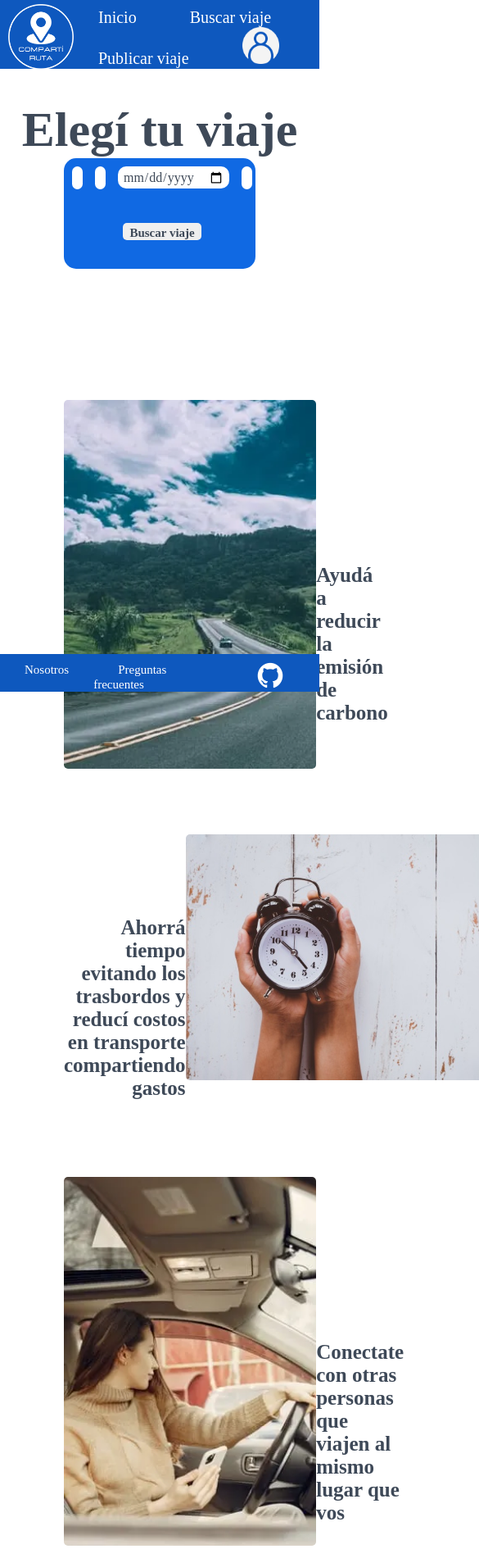
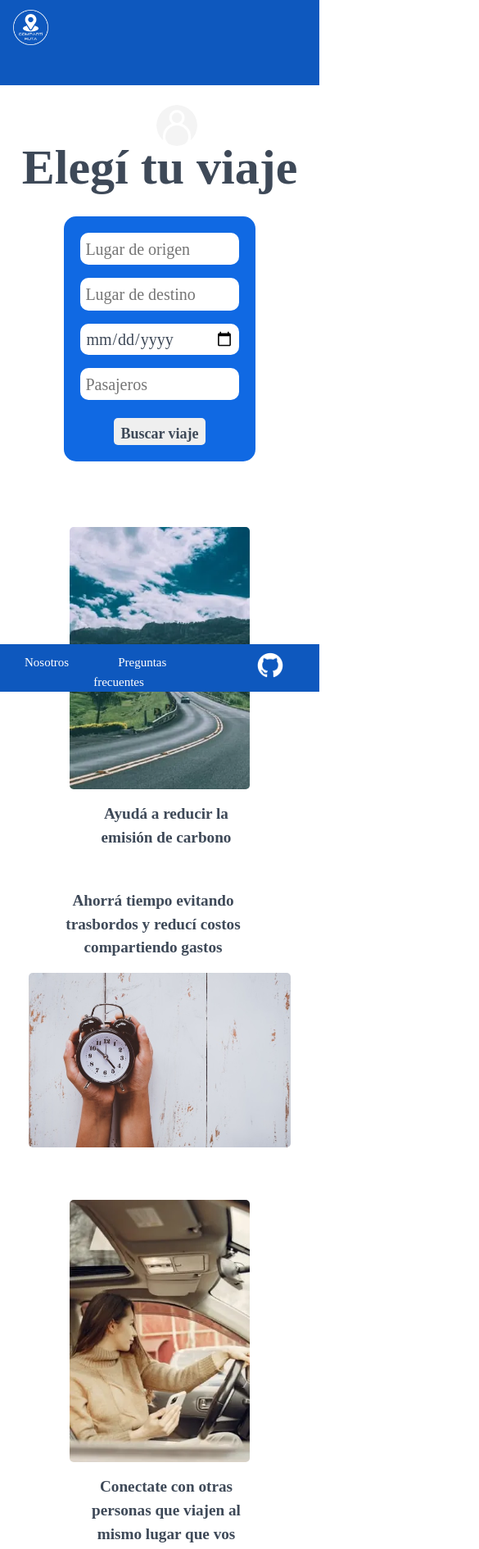
Before and after one commit to rafaeladominici/comparti-ruta, a plain HTML site: page index.html in a window 390 px wide. Shown: the top 1890 px of the page at 82% size, 585 px wide, since content can reach past the window. Drawn offline with nearby package versions, Linux system fonts and the light colour scheme; a web font is replaced by a local one.

Commit message:
1007 Prueba responsive Index

```diff
--- a/css/style.css
+++ b/css/style.css
@@ -15,15 +15,15 @@
 */
 
 
-/* INDEX - Header */
+/* ---------------------- INDEX - Header ---------------------- */
 .header-container {
     background-color: #0e58be;
-    padding: 0px;
+    padding: 0;
     position: sticky;
-    top: 0px;
-    z-index: 999%;
+    top: 0;
     width: 100%;
-    height: 10vh;
+    height: 6.5rem;
+    margin: auto;
 }
 
 /* Logo */
@@ -32,22 +32,24 @@
 }
 
 .header-logo img {
-    width: 90px;
+    width: 15%;
     height: auto;
-    padding-left: 10px;
-    padding-top: 5px;
+    padding-left: 1rem;
+    padding-top: 0.75rem;
+    padding-bottom: 1rem;
 }
 
 /* Barra menú */
 .header-menu {
     justify-content: flex-end;
-    font-size: 20px;
+    font-size: 22px;
     text-decoration: none;
     display: flex;
+    padding-right: 2rem;
 }
 
 .header-menu ul {
-    padding-top: 10px;
+    padding-top: 1.5rem;
     list-style: none;
 }
 
@@ -57,7 +59,7 @@
 }
 
 .header-menu ul li a {
-    margin: 0 30px;
+    margin: 0 2rem;
     text-decoration: none;
     color: #ffffff;
 }
@@ -66,7 +68,7 @@
     cursor: pointer;
     color: #ffffff;
     background-color: #ffffff7c;
-    padding: 5px 10px 0px 10px;
+    padding: 10px 10px 0px 10px;
     border-radius: 5px;
     display: block;
 }
@@ -75,49 +77,54 @@
 .header-menu ul ul {
     position: absolute;
     display: none;
-    margin-block-start: 0px;
+    margin-block-start: 0rem;
     background-color: #0e58be;
-    right: 10px;
+    right: 1rem;
     min-width: 200px;
-    border-bottom-left-radius: 5px;
-    border-bottom-left-radius: 5px;
+    border-radius: 5px;
 }
 
 .header-menu ul ul li {
     display: list-item;
-    font-size: 18px;
+    font-size: 20px;
     text-align: left;
+    padding-bottom: 5px;
 }
 
 .header-menu ul li:hover ul {
     display: block;
 }
 
-/* Avatar de sign on */
-.header-menu ul li a img {
-    width: 45px;
+/* Avatar sign on */
+.header-menu ul li img {
+    width: 50px;
     align-items: right;
 }
 
+.header-menu ul li img:hover {
+    cursor: pointer;
+}
+
 /* Foto perfil */
-.header-menu ul li .foto-perfil img {
-    width: 45px;
+.header-menu ul li img {
+    width: 50px;
     align-items: right;
     border-radius: 25px;
 }
 
-/* INDEX - Preferencias viaje */
-/* Título */
-.titulo-elegi-viaje {
-    font-size: 40px;
+/* Preferencias viaje */
+.titulo-elegi-viaje h2 {
+    font-size: 60px;
     text-align: center;
-    padding-top: 40px;
+    padding-top: 4rem;
     color: #3E4958;
+    font-weight: bold;
+    padding-bottom: 1rem;
 }
 
 /* Grid-box preferencias */
 .container-grid-pref-dos {
-    padding: 10px;
+    padding: 20px;
     text-align: center;
     background-color: #1069e3;
     max-width: 60%;
@@ -125,15 +132,14 @@
     display: grid;
     grid-template-columns: 1fr 1fr 1fr 1fr;
     grid-template-rows: 50px 50px;
-    grid-gap: 15px;
+    grid-gap: 1rem;
     border-radius: 15px;
 }
 
-/* search from */
 .container-grid-pref-dos .origen {
     grid-column: 1 / 1;
     grid-row: 1 / 1;
-    font-size: 1rem;
+    font-size: 20px;
     padding-left: 5px;
     border-style: inherit;
     border-radius: 10px;
@@ -143,11 +149,10 @@
     background-color: #ffffff;
 }
 
-/* search to */
 .container-grid-pref-dos .destino {
     grid-column: 2 / 2;
     grid-row: 1 / 1;
-    font-size: 1rem;
+    font-size: 20px;
     padding-left: 5px;
     border-style: inherit;
     border-radius: 10px;
@@ -157,11 +162,10 @@
     background-color: #ffffff;
 }
 
-/* calendar */
 .container-grid-pref-dos .calendar .calendar {
     grid-column: 3 / 3;
     grid-row: 1 / 1;
-    font-size: 1rem;
+    font-size: 20px;
     padding-left: 5px;
     border-style: inherit;
     border-radius: 10px;
@@ -172,11 +176,10 @@
     color: #3E4958;
 }
 
-/* passenger */
 .container-grid-pref-dos .passenger .number {
     grid-column: 4 / 4;
     grid-row: 1 / 1;
-    font-size: 1rem;
+    font-size: 20px;
     padding-left: 5px;
     border-style: inherit;
     border-radius: 10px;
@@ -184,6 +187,7 @@
     width: 100%;
     padding: .290rem .400rem;
     background-color: #ffffff;
+    color: #3E4958;
 }
 
 /* Search button */
@@ -191,9 +195,9 @@
     cursor: pointer;
     grid-column: 2 / 4;
     grid-row: 2 / 2;
-    font-size: 15px;
+    font-size: 18px;
     font-weight: bold;
-    padding: 4px 8px 0px 8px;
+    padding: 6px 8px 0px 8px;
     border: inherit;
     border-radius: 5px;
     color: #3E4958;
@@ -204,10 +208,13 @@
     color: #000000;
 }
 
-/* Container BENEFICIOS */
-/* Beneficio 1*/
+/* Beneficios */
+
+.beneficios {
+    padding-top: 5rem;
+}
+
 .benef1-container {
-    padding-top: 10rem;
     text-align: center;
     max-width: 60%;
     margin: auto;
@@ -216,7 +223,7 @@
     grid-template-rows: 50px;
 }
 
-.benef1-container .img-benef1 img {
+.benef1-container img {
     height: 450px;
     width: auto;
     border-radius: 5px;
@@ -230,13 +237,13 @@
 
 .benef1-container .frase-benef1 {
     text-align: left;
-    padding-top: 200px;
-    font-size: 25px;
+    padding-top: 12rem;
+    font-size: 23px;
     color: #3E4958;
     font-weight: bold;
+    padding-left: 1rem;
 }
 
-/* Beneficio 2 */
 .benef2-container {
     padding-top: 30rem;
     text-align: center;
@@ -248,8 +255,8 @@
 }
 
 .benef2-container img {
-    height: 600%;
-    width: auto;
+    height: auto;
+    width: 450px;
     border-radius: 5px;
     align-content: center;
 }
@@ -261,15 +268,15 @@
 
 .benef2-container .frase-benef2 {
     text-align: right;
-    padding-top: 100px;
-    font-size: 25px;
+    padding-top: 4rem;
+    font-size: 23px;
+    padding-right: 1rem;
     color: #3E4958;
     font-weight: bold;
 }
 
-/* Beneficio 3 */
 .benef3-container {
-    padding-top: 23rem;
+    padding-top: 20rem;
     text-align: center;
     max-width: 60%;
     margin: auto;
@@ -292,19 +299,19 @@
 
 .benef3-container .frase-benef3 {
     text-align: left;
-    padding-top: 200px;
-    font-size: 25px;
+    padding-left: 1rem;
+    padding-top: 12rem;
+    font-size: 23px;
     color: #3E4958;
     font-weight: bold;
 }
 
 
-/* BUSCAR VIAJE */
+/* ---------------------- BUSCAR VIAJE - PUBLICAR VIAJE ---------------------- */
 .titulo-buscar-publicar-viaje {
     font-size: 40px;
     text-align: center;
-    padding-top: 1rem;
-    padding-bottom: 1rem;
+    padding-top: 5rem;
     font-weight: bold;
     color: #3E4958;
 }
@@ -313,7 +320,7 @@
     display: flex;
     flex-direction: column;
     justify-content: space-between;
-    height: 400px;
+    height: 15rem;
 }
 
 /* Container FROM */
@@ -322,7 +329,7 @@
     border-radius: 5px;
     display: grid;
     margin: auto;
-    width: 40%;
+    min-width: 40%;
     padding: .500rem .400rem;
     padding-bottom: 1rem;
     padding-top: 1rem;
@@ -357,7 +364,7 @@
     border-radius: 5px;
     display: grid;
     margin: auto;
-    width: 40%;
+    min-width: 40%;
     padding: .500rem .400rem;
     padding-bottom: 1rem;
     padding-top: 1rem;
@@ -392,7 +399,6 @@
     font-size: 20px;
     font-weight: bold;
     padding: 8px 10px 0px 10px;
-    border: inherit;
     border-radius: 5px;
     text-align: center;
     color: #3E4958;
@@ -403,13 +409,12 @@
     color: #000000;
 }
 
-/* FOOTER */
+/* ---------------------- FOOTER ---------------------- */
 .footer {
     width: 100%;
     position: absolute;
-    padding: 0px;
-    position: fixed;
-    bottom: 0px;
+    bottom: 0;
+    position: sticky;
 }
 
 .foot-options {
@@ -439,21 +444,21 @@
     width: 60px;
 }
 
-/* INICIO SESIÓN - REGISTRO */
-/* Título */
-.titulo-inicio-sesion {
-    font-size: 25px;
+/* ---------------------- INICIO SESIÓN - REGISTRO ---------------------- */
+.titulo-inicio-sesion h2 {
+    font-size: 35px;
     text-align: center;
-    padding-top: 2rem;
+    padding-top: 5rem;
     font-weight: bold;
     color: #3E4958;
 }
 
 /* Opciones inicio sesión - registro */
 .opciones-inicio-sesion ul {
-    font-size: 20px;
+    font-size: 25px;
     text-align: center;
 }
+
 .opciones-inicio-sesion ul li {
     padding-top: 20px;
 }
@@ -468,14 +473,13 @@
     cursor: pointer;
     padding: 5px 15px 1px 15px;
     border-radius: 5px;
-    background-color: #1069e3;
-    color: #ffffff;
+    color: #0e58be;
 }
 
-/* Mi perfil */
+/* ---------------------- PERFIL USUARIO ---------------------- */
 .hola-rafaela {
     font-size: 30px;
-    padding-left: 25rem;
+    padding-left: 20rem;
     padding-top: 3rem;
     font-weight: bold;
     color: #3E4958;
@@ -484,8 +488,8 @@
 /* Opciones perfil */
 .main-user-box {
     display: flex;
-    padding-left: 25rem;
-    padding-right: 25rem;
+    padding-left: 20rem;
+    padding-right: 20rem;
 }
 
 .opciones-perfil {
@@ -504,7 +508,6 @@
     color: #0e58be;
 }
 
-/* Opción preferencia viaje */
 .preferencia-user {
     font-size: 18px;
     color: #3E4958;
@@ -514,7 +517,6 @@
     width: 12%;
 }
 
-/* Opción certificaciones */
 .certificacion-user a {
     font-size: 18px;
     text-decoration: none;
@@ -531,8 +533,8 @@
 
 /* Mensajes */
 .mensajes-box {
-    padding-left: 25rem;
-    padding-right: 25rem;
+    padding-left: 20rem;
+    padding-right: 20rem;
     border: 1px solid #0e58be;
 }
 
@@ -574,6 +576,103 @@
     justify-self: start;
 }
 
-.divisor {
-    color: #b9bcbe;
+
+/* ---------------------- MEDIA QUERY INDEX - CELULARES Y TABLETS ---------------------- */
+@media screen and (max-width: 900px) {
+    .container-grid-pref-dos {
+        display: flex;
+        flex-flow: column;
+    }
+
+    .benef1-container {
+        display: flex;
+        flex-flow: column;
+    }
+
+    .benef1-container img  {
+        height: 20rem;
+    }
+
+    .benef1-container .frase-benef1 {
+        text-align: center;
+        padding-top: 1rem;
+        font-size: 1.2rem;
+    }
+
+    .benef2-container {
+        display: flex;
+        flex-flow: column;
+        padding-top: 1rem;
+        align-items: center;
+    }
+
+    .benef2-container img  {
+        width: 20rem;
+    }
+
+    .benef2-container .frase-benef2 {
+        text-align: center;
+        padding-top: 1rem;
+        font-size: 1.2rem;
+    }
+
+    .benef3-container {
+        display: flex;
+        flex-flow: column;
+        padding-top: 4rem;
+    }
+
+    .benef3-container img  {
+        height: 20rem;
+    }
+
+    .benef3-container .frase-benef3 {
+        text-align: center;
+        padding-top: 1rem;
+        font-size: 1.2rem;
+    }
 }
+
+/* ---------------------- MEDIA QUERY INDEX - HASTA NOTEBOOK ---------------------- */
+@media screen and (min-width: 900px) and (max-width: 1024px){
+    .container-grid-pref-dos {
+        display: flex;
+        flex-flow: column;
+    }
+
+    .benef1-container {
+        display: flex;
+        flex-flow: reverse column;
+    }
+
+    .benef1-container .frase-benef1 {
+        padding-top: 10rem;
+        font-size: 1.2rem;
+        padding-left: 1rem;
+    }
+
+    .benef2-container {
+        display: flex;
+        flex-flow: reverse column;
+        padding-top: 3rem;
+        align-items: center;
+    }
+
+    .benef2-container .frase-benef2 {
+        padding-right: 1rem;
+        padding-top: 2rem;
+        font-size: 1.2rem;
+    }
+
+    .benef3-container {
+        display: flex;
+        flex-flow: reverse column;
+        padding-top: 4rem;
+    }
+
+    .benef3-container .frase-benef3 {
+        padding-left: 1rem;
+        padding-top: 10rem;
+        font-size: 1.2rem;
+    }
+}
--- a/index.html
+++ b/index.html
@@ -4,7 +4,9 @@
     <meta charset="UTF-8">
     <meta http-equiv="X-UA-Compatible" content="IE=edge">
     <meta name="viewport" content="width=device-width, initial-scale=1.0">
-    <title>Document</title>
+    <title>HOME</title>
+    <!-- Bootstrap -->
+    <link rel="stylesheet" href="https://cdn.jsdelivr.net/npm/bootstrap@4.6.0/dist/css/bootstrap.min.css" integrity="sha384-B0vP5xmATw1+K9KRQjQERJvTumQW0nPEzvF6L/Z6nronJ3oUOFUFpCjEUQouq2+l" crossorigin="anonymous">
     <!-- CSS -->
     <link rel="stylesheet" href="css/style.css">
     <!-- Google Fonts -->
@@ -12,8 +14,6 @@
     <link href="https://fonts.googleapis.com/css2?family=Baloo+Tammudu+2&display=swap" rel="stylesheet">
     <!-- Favicon -->
     <link href="Recursos/Real/Logo.png" rel="icon">
-    <!-- Movile First -->
-    <meta name="viewport" content="width=device-width, initial-scale=1">
 </head>
 <body>
     <!-- Header -->
@@ -31,7 +31,7 @@
                         <li><a href="buscar_viaje.html">Buscar viaje</a></li>
                         <li><a href="publicar_viaje.html">Publicar viaje</a></li>
                         <!-- Logueo user -->
-                        <li><a href="#"><img src="Recursos/Real/Log-in2.png"></a>
+                        <li><img src="Recursos/Real/Log-in2.png">
                             <ul>
                                 <li>
                                     <a href="iniciar_sesion.html">
@@ -56,7 +56,7 @@
             <div class="titulo-elegi-viaje">
                 <h2>Elegí tu viaje</h2>
             </div>
-            <!-- Container preferencias viaje -->
+            <!-- Preferencias viaje -->
             <div class="container-grid-pref-dos">
                 <div class="search-from">
                     <form action="/search" role="search" method="POST" autocomplete="on">
@@ -83,7 +83,7 @@
                 </div>
             </div>
         </section>
-        <!-- Sección beneficios -->
+        <!-- Beneficios -->
         <section class="beneficios">
             <div class="benef1-container">
                 <div class="img-benef1">
@@ -95,7 +95,7 @@
             </div>
             <div class="benef2-container">
                 <div class="frase-benef2">
-                    <p>Ahorrá tiempo evitando los trasbordos y reducí costos en transporte compartiendo gastos</p>
+                    <p>Ahorrá tiempo evitando trasbordos y reducí costos compartiendo gastos</p>
                 </div>
                 <div class="img-benef2a">
                     <img src="Recursos/Real/benef2a.jpg">
@@ -123,7 +123,6 @@
             <div class="foot-option">
                 <a href="https://github.com/rafaeladominici" target="blank"><img src="Recursos/Real/github.png"></a>
             </div>
-        </section>
     </footer>
 </body>
 </html>
```
Also changed, not shown: buscar_viaje.html (+5 -5 lines), iniciar_sesion.html (+4 -2 lines), perfil_usuario.html (+4 -2 lines), publicar_viaje.html (+4 -2 lines), registrarse.html (+4 -2 lines).
